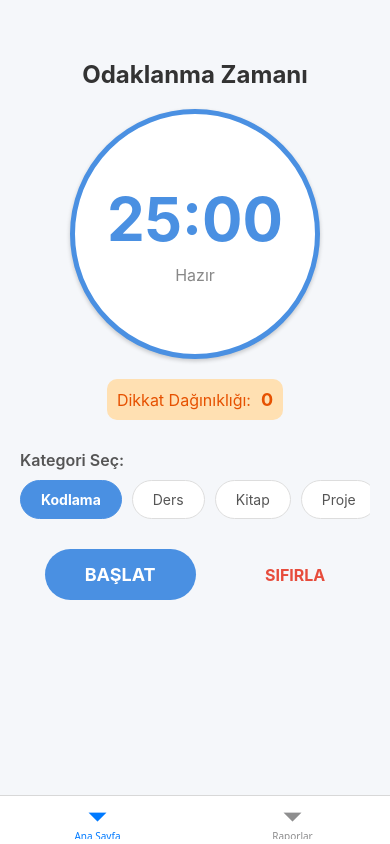
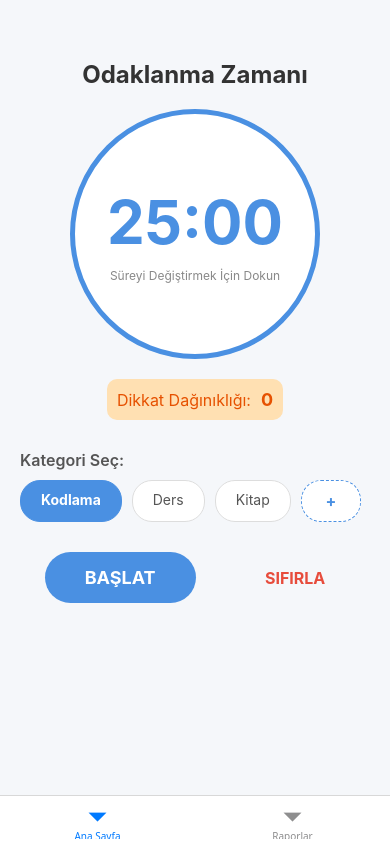
Before and after one commit to ozgrakby/OdakTakip, a React Native app: screen / in a window 390 px wide. Built offline with nearby package versions, Linux system fonts and the light colour scheme.

Commit message:
Odaklanma işlemi güncellendi

```diff
--- a/src/screens/HomeScreen.js
+++ b/src/screens/HomeScreen.js
@@ -1,18 +1,74 @@
 import AsyncStorage from '@react-native-async-storage/async-storage';
 import { useEffect, useRef, useState } from 'react';
-import { Alert, AppState, ScrollView, StyleSheet, Text, TouchableOpacity, View } from 'react-native';
+import { Alert, AppState, Modal, ScrollView, StyleSheet, Text, TextInput, TouchableOpacity, View } from 'react-native';
 
 export default function HomeScreen() {
+  const [categories, setCategories] = useState(['Kodlama', 'Ders', 'Kitap']);
   const [selectedCategory, setSelectedCategory] = useState('Kodlama');
+  const [newCategoryName, setNewCategoryName] = useState('');
+  const [categoryModalVisible, setCategoryModalVisible] = useState(false);
 
-  const INITIAL_TIME = 25 * 60;
+  const [initialMinutes, setInitialMinutes] = useState(25);
+  const [timeLeft, setTimeLeft] = useState(25 * 60);
+  const [tempDuration, setTempDuration] = useState(25);
 
-  const [timeLeft, setTimeLeft] = useState(INITIAL_TIME);
   const [isActive, setIsActive] = useState(false);
   const [distractionCount, setDistractionCount] = useState(0);
+  const [timeModalVisible, setTimeModalVisible] = useState(false);
 
   const appState = useRef(AppState.currentState);
-  const categories = ['Kodlama', 'Ders', 'Kitap', 'Proje', 'Spor'];
+
+  useEffect(() => {
+    loadCategories();
+  }, []);
+
+  const loadCategories = async () => {
+    try {
+      const savedCats = await AsyncStorage.getItem('custom_categories');
+      if (savedCats) {
+        setCategories(JSON.parse(savedCats));
+      }
+    } catch (e) {
+      console.log("Kategori yükleme hatası", e);
+    }
+  };
+
+  const addNewCategory = async () => {
+    if (newCategoryName.trim().length === 0) {
+      Alert.alert("Hata", "Lütfen bir kategori ismi girin.");
+      return;
+    }
+
+    const updatedCategories = [...categories, newCategoryName];
+
+    setCategories(updatedCategories);
+    setSelectedCategory(newCategoryName);
+
+    // Hafızaya kaydet
+    await AsyncStorage.setItem('custom_categories', JSON.stringify(updatedCategories));
+
+    // Temizlik
+    setNewCategoryName('');
+    setCategoryModalVisible(false);
+  };
+
+  const openTimeModal = () => {
+    if (!isActive) {
+      setTempDuration(initialMinutes);
+      setTimeModalVisible(true);
+    }
+  };
+
+  const increaseTime = () => setTempDuration(prev => prev + 1);
+  const decreaseTime = () => { if (tempDuration > 1) setTempDuration(prev => prev - 1); };
+
+  const applyTimeChange = () => {
+    setInitialMinutes(tempDuration);
+    setTimeLeft(tempDuration * 60);
+    setTimeModalVisible(false);
+    setIsActive(false);
+    setDistractionCount(0);
+  };
 
   const saveSession = async () => {
     try {
@@ -20,27 +76,22 @@ export default function HomeScreen() {
         id: Date.now(),
         date: new Date().toISOString(),
         category: selectedCategory,
-        duration: 25,
+        duration: initialMinutes,
         distractions: distractionCount,
       };
 
       const existingData = await AsyncStorage.getItem('focus_sessions');
       let sessions = existingData ? JSON.parse(existingData) : [];
-
       sessions.push(newSession);
-
       await AsyncStorage.setItem('focus_sessions', JSON.stringify(sessions));
 
-      console.log("Kayıt Başarılı:", newSession);
-      Alert.alert("Harika!", "Seans başarıyla kaydedildi.");
+      Alert.alert("Harika!", `${initialMinutes} dakikalık ${selectedCategory} seansı kaydedildi.`);
 
     } catch (error) {
       console.log("Kayıt Hatası:", error);
-      Alert.alert("Hata", "Veri kaydedilemedi.");
     }
   };
 
-  // Sayaç Mantığı
   useEffect(() => {
     let interval = null;
     if (isActive && timeLeft > 0) {
@@ -50,7 +101,7 @@ export default function HomeScreen() {
     } else if (timeLeft === 0) {
       setIsActive(false);
       saveSession();
-      setTimeLeft(INITIAL_TIME);
+      setTimeLeft(initialMinutes * 60);
       setDistractionCount(0);
     } else {
       clearInterval(interval);
@@ -69,10 +120,7 @@ export default function HomeScreen() {
       }
       appState.current = nextAppState;
     });
-
-    return () => {
-      subscription.remove();
-    };
+    return () => subscription.remove();
   }, [isActive]);
 
   const formatTime = (seconds) => {
@@ -81,27 +129,85 @@ export default function HomeScreen() {
     return `${minutes < 10 ? '0' : ''}${minutes}:${remainingSeconds < 10 ? '0' : ''}${remainingSeconds}`;
   };
 
-  const handleStartStop = () => {
-    setIsActive(!isActive);
-  };
-
+  const handleStartStop = () => setIsActive(!isActive);
   const handleReset = () => {
     setIsActive(false);
-    setTimeLeft(INITIAL_TIME);
+    setTimeLeft(initialMinutes * 60);
     setDistractionCount(0);
   };
 
-  // --- GÖRÜNÜM (UI) ---
   return (
     <View style={styles.container}>
+
+      <Modal
+        animationType="fade"
+        transparent={true}
+        visible={timeModalVisible}
+        onRequestClose={() => setTimeModalVisible(false)}
+      >
+        <View style={styles.modalOverlay}>
+          <View style={styles.modalView}>
+            <Text style={styles.modalTitle}>Süre Ayarla</Text>
+            <View style={styles.stepperContainer}>
+              <TouchableOpacity style={styles.stepperButton} onPress={decreaseTime}>
+                <Text style={styles.stepperButtonText}>-</Text>
+              </TouchableOpacity>
+              <Text style={styles.stepperValue}>{tempDuration} dk</Text>
+              <TouchableOpacity style={styles.stepperButton} onPress={increaseTime}>
+                <Text style={styles.stepperButtonText}>+</Text>
+              </TouchableOpacity>
+            </View>
+            <View style={styles.modalActionButtons}>
+              <TouchableOpacity style={styles.cancelButton} onPress={() => setTimeModalVisible(false)}>
+                <Text style={styles.cancelButtonText}>İptal</Text>
+              </TouchableOpacity>
+              <TouchableOpacity style={styles.confirmButton} onPress={applyTimeChange}>
+                <Text style={styles.confirmButtonText}>Tamam</Text>
+              </TouchableOpacity>
+            </View>
+          </View>
+        </View>
+      </Modal>
+
+      <Modal
+        animationType="slide"
+        transparent={true}
+        visible={categoryModalVisible}
+        onRequestClose={() => setCategoryModalVisible(false)}
+      >
+        <View style={styles.modalOverlay}>
+          <View style={styles.modalView}>
+            <Text style={styles.modalTitle}>Yeni Kategori Ekle</Text>
+
+            <TextInput
+              style={styles.input}
+              placeholder="Örn: Yabancı Dil"
+              value={newCategoryName}
+              onChangeText={setNewCategoryName}
+            />
+
+            <View style={styles.modalActionButtons}>
+              <TouchableOpacity style={styles.cancelButton} onPress={() => setCategoryModalVisible(false)}>
+                <Text style={styles.cancelButtonText}>İptal</Text>
+              </TouchableOpacity>
+              <TouchableOpacity style={styles.confirmButton} onPress={addNewCategory}>
+                <Text style={styles.confirmButtonText}>Ekle</Text>
+              </TouchableOpacity>
+            </View>
+          </View>
+        </View>
+      </Modal>
+
       <Text style={styles.title}>Odaklanma Zamanı</Text>
 
-      <View style={styles.timerContainer}>
-        <Text style={styles.timerText}>{formatTime(timeLeft)}</Text>
-        <Text style={styles.statusText}>
-          {isActive ? 'Odaklanılıyor...' : 'Hazır'}
-        </Text>
-      </View>
+      <TouchableOpacity onPress={openTimeModal}>
+        <View style={styles.timerContainer}>
+          <Text style={styles.timerText}>{formatTime(timeLeft)}</Text>
+          <Text style={styles.statusText}>
+            {isActive ? 'Odaklanılıyor...' : 'Süreyi Değiştirmek İçin Dokun'}
+          </Text>
+        </View>
+      </TouchableOpacity>
 
       <View style={styles.statsContainer}>
         <Text style={styles.statsTitle}>Dikkat Dağınıklığı:</Text>
@@ -128,6 +234,14 @@ export default function HomeScreen() {
               </Text>
             </TouchableOpacity>
           ))}
+
+          <TouchableOpacity
+            style={[styles.categoryButton, { borderColor: '#4A90E2', borderStyle: 'dashed' }]}
+            onPress={() => setCategoryModalVisible(true)}
+          >
+             <Text style={{ color: '#4A90E2', fontWeight: 'bold', fontSize: 16 }}> + </Text>
+          </TouchableOpacity>
+
         </ScrollView>
       </View>
 
@@ -149,9 +263,9 @@ export default function HomeScreen() {
 const styles = StyleSheet.create({
   container: { flex: 1, backgroundColor: '#F5F7FA', alignItems: 'center', paddingTop: 60, paddingHorizontal: 20 },
   title: { fontSize: 24, fontWeight: 'bold', color: '#333', marginBottom: 20 },
-  timerContainer: { backgroundColor: '#fff', width: 250, height: 250, borderRadius: 125, justifyContent: 'center', alignItems: 'center', borderWidth: 5, borderColor: '#4A90E2', marginBottom: 20, elevation: 5, shadowColor: '#000', shadowOffset: { width: 0, height: 2 }, shadowOpacity: 0.2, shadowRadius: 4 },
+  timerContainer: { backgroundColor: '#fff', width: 250, height: 250, borderRadius: 125, justifyContent: 'center', alignItems: 'center', borderWidth: 5, borderColor: '#4A90E2', marginBottom: 20, elevation: 5 },
   timerText: { fontSize: 60, fontWeight: 'bold', color: '#4A90E2' },
-  statusText: { fontSize: 16, color: '#888', marginTop: 10 },
+  statusText: { fontSize: 12, color: '#888', marginTop: 10 },
   statsContainer: { flexDirection: 'row', alignItems: 'center', marginBottom: 30, backgroundColor: '#FFE0B2', padding: 10, borderRadius: 10 },
   statsTitle: { fontSize: 16, color: '#E65100', marginRight: 10 },
   statsCount: { fontSize: 18, fontWeight: 'bold', color: '#E65100' },
@@ -167,4 +281,21 @@ const styles = StyleSheet.create({
   mainButtonText: { color: '#fff', fontSize: 18, fontWeight: 'bold' },
   resetButton: { paddingVertical: 15, paddingHorizontal: 20 },
   resetButtonText: { color: '#E74C3C', fontSize: 16, fontWeight: 'bold' },
+
+  modalOverlay: { flex: 1, justifyContent: 'center', alignItems: 'center', backgroundColor: 'rgba(0,0,0,0.5)' },
+  modalView: { width: '80%', backgroundColor: 'white', borderRadius: 20, padding: 25, alignItems: 'center', shadowColor: '#000', shadowOffset: { width: 0, height: 2 }, shadowOpacity: 0.25, shadowRadius: 4, elevation: 5 },
+  modalTitle: { fontSize: 20, fontWeight: 'bold', marginBottom: 20, color: '#333' },
+
+  stepperContainer: { flexDirection: 'row', alignItems: 'center', marginBottom: 30 },
+  stepperButton: { width: 50, height: 50, backgroundColor: '#E3F2FD', borderRadius: 25, justifyContent: 'center', alignItems: 'center' },
+  stepperButtonText: { fontSize: 24, fontWeight: 'bold', color: '#1E88E5' },
+  stepperValue: { fontSize: 32, fontWeight: 'bold', color: '#333', marginHorizontal: 20 },
+
+  input: { width: '100%', borderBottomWidth: 1, borderBottomColor: '#ccc', fontSize: 18, padding: 10, marginBottom: 20 },
+
+  modalActionButtons: { flexDirection: 'row', justifyContent: 'space-between', width: '100%' },
+  cancelButton: { flex: 1, padding: 15, alignItems: 'center', marginRight: 10 },
+  cancelButtonText: { color: '#E74C3C', fontWeight: 'bold', fontSize: 16 },
+  confirmButton: { flex: 1, backgroundColor: '#4A90E2', padding: 15, borderRadius: 10, alignItems: 'center', marginLeft: 10 },
+  confirmButtonText: { color: 'white', fontWeight: 'bold', fontSize: 16 },
 });
--- a/src/screens/ReportScreen.js
+++ b/src/screens/ReportScreen.js
@@ -11,7 +11,8 @@ export default function ReportScreen() {
     todayTime: 0,
     totalTime: 0,
     totalDistractions: 0,
-    sessionCount: 0
+    sessionCount: 0,
+    averageTime: 0
   });
 
   const [pieData, setPieData] = useState([]);
@@ -42,17 +43,21 @@ export default function ReportScreen() {
     sessions.forEach(session => {
       allTimeTotal += session.duration;
       totalDistractions += session.distractions;
+
       const sessionDateStr = session.date.split('T')[0];
       if (sessionDateStr === todayStr) {
         todayTotal += session.duration;
       }
     });
 
+    const avgTime = sessions.length > 0 ? Math.round(allTimeTotal / sessions.length) : 0;
+
     setStats({
       todayTime: todayTotal,
       totalTime: allTimeTotal,
       totalDistractions: totalDistractions,
-      sessionCount: sessions.length
+      sessionCount: sessions.length,
+      averageTime: avgTime
     });
   };
 
@@ -66,7 +71,7 @@ export default function ReportScreen() {
       }
     });
 
-    const colors = ['#E57373', '#64B5F6', '#81C784', '#FFD54F', '#BA68C8'];
+    const colors = ['#E57373', '#64B5F6', '#81C784', '#FFD54F', '#BA68C8', '#90A4AE'];
 
     const pData = Object.keys(categoryMap).map((cat, index) => ({
       name: cat,
@@ -110,18 +115,39 @@ export default function ReportScreen() {
 
   return (
     <ScrollView style={styles.container}>
-      <Text style={styles.headerTitle}>İstatistikler & Raporlar</Text>
+      <Text style={styles.headerTitle}>Raporlar</Text>
 
       <View style={styles.statsGrid}>
+
         <View style={[styles.card, { backgroundColor: '#E3F2FD' }]}>
           <Text style={styles.cardTitle}>Bugün</Text>
           <Text style={[styles.cardValue, { color: '#1E88E5' }]}>{stats.todayTime} dk</Text>
         </View>
+
         <View style={[styles.card, { backgroundColor: '#E8F5E9' }]}>
           <Text style={styles.cardTitle}>Toplam</Text>
           <Text style={[styles.cardValue, { color: '#43A047' }]}>{stats.totalTime} dk</Text>
         </View>
+
+        <View style={[styles.card, { backgroundColor: '#FFF3E0' }]}>
+          <Text style={styles.cardTitle}>Seans Sayısı</Text>
+          <Text style={[styles.cardValue, { color: '#FB8C00' }]}>{stats.sessionCount}</Text>
+        </View>
+
+        <View style={[styles.card, { backgroundColor: '#FFEBEE' }]}>
+          <Text style={styles.cardTitle}>Dikkat Dağılması</Text>
+          <Text style={[styles.cardValue, { color: '#E53935' }]}>{stats.totalDistractions}</Text>
+        </View>
+
+        <View style={[styles.cardFull, { backgroundColor: '#F3E5F5' }]}>
+          <Text style={styles.cardTitle}>Ortalama Seans Süresi</Text>
+          <Text style={[styles.cardValue, { color: '#8E24AA' }]}>
+            {stats.averageTime} dk
+          </Text>
+        </View>
+
       </View>
+
 
       <Text style={styles.chartTitle}>Kategori Dağılımı</Text>
       {pieData.length > 0 ? (
@@ -168,10 +194,16 @@ const chartConfig = {
 const styles = StyleSheet.create({
   container: { flex: 1, backgroundColor: '#fff', padding: 20, paddingTop: 50 },
   headerTitle: { fontSize: 28, fontWeight: 'bold', color: '#333', marginBottom: 20 },
-  statsGrid: { flexDirection: 'row', justifyContent: 'space-between', marginBottom: 30 },
-  card: { width: '48%', padding: 20, borderRadius: 15, alignItems: 'center', elevation: 3 },
-  cardTitle: { fontSize: 14, color: '#555', marginBottom: 5 },
-  cardValue: { fontSize: 24, fontWeight: 'bold' },
+
+  statsGrid: { flexDirection: 'row', flexWrap: 'wrap', justifyContent: 'space-between', marginBottom: 20 },
+
+  card: { width: '48%', padding: 15, borderRadius: 15, alignItems: 'center', marginBottom: 15, elevation: 2 },
+
+  cardFull: { width: '100%', padding: 15, borderRadius: 15, alignItems: 'center', marginBottom: 15, elevation: 2 },
+
+  cardTitle: { fontSize: 14, color: '#555', marginBottom: 5, fontWeight: '600' },
+  cardValue: { fontSize: 22, fontWeight: 'bold' },
+
   chartTitle: { fontSize: 18, fontWeight: 'bold', color: '#333', marginTop: 10, marginBottom: 10 },
   chartStyle: { borderRadius: 16, marginVertical: 8 },
   noDataText: { textAlign: 'center', color: '#999', marginVertical: 20 }
```
